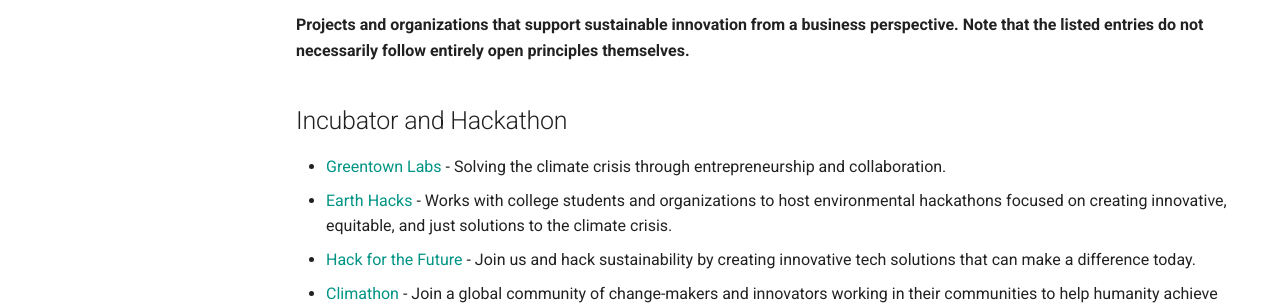
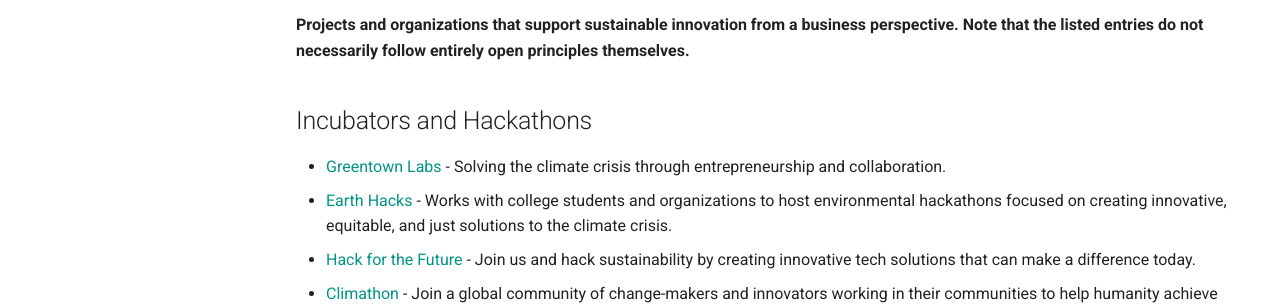
Before and after one commit to protontypes/open-sustainable-technology, an MkDocs documentation site: the page built from docs/BUSINESS.md, in a window 1280 px wide and 900 px high. Shown: the part 262-567 px from the top of the window. Built offline with MkDocs 1.6.1 and Material for MkDocs 9.7.7, drawn with Linux system fonts in a browser that asks for light colours; comment, search, counter and statistics services are not loaded.

Commit message:
Update BUSINESS.md

```diff
--- a/docs/BUSINESS.md
+++ b/docs/BUSINESS.md
@@ -3,7 +3,7 @@
 
 __Projects and organizations that support sustainable innovation from a business perspective. Note that the listed entries do not necessarily follow entirely open principles themselves.__
 
-## Incubator and Hackathon
+## Incubators and Hackathons
 * [Greentown Labs](https://greentownlabs.com/) - Solving the climate crisis through entrepreneurship and collaboration.
 * [Earth Hacks](https://earthhacks.io/) - Works with college students and organizations to host environmental hackathons focused on creating innovative, equitable, and just solutions to the climate crisis.
 * [Hack for the Future](https://www.hackforfuture.eu/) - Join us and hack sustainability by creating innovative tech solutions that can make a difference today.
```
